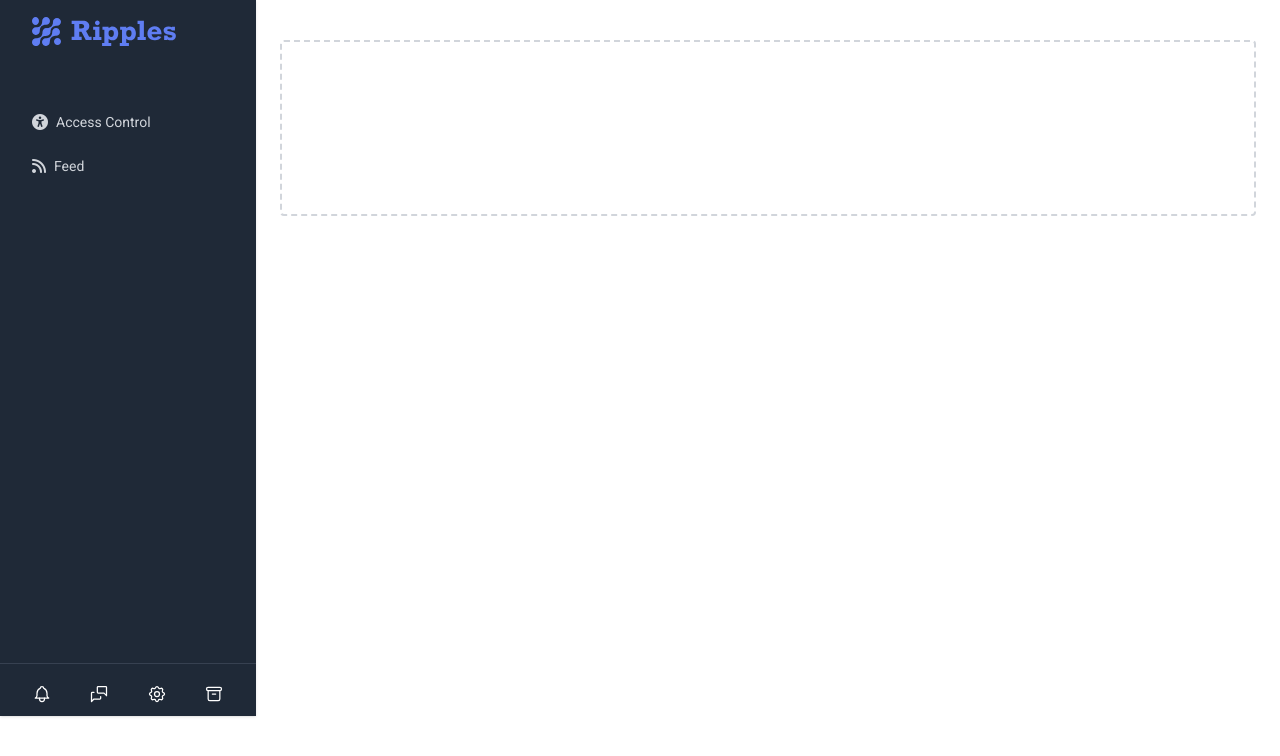
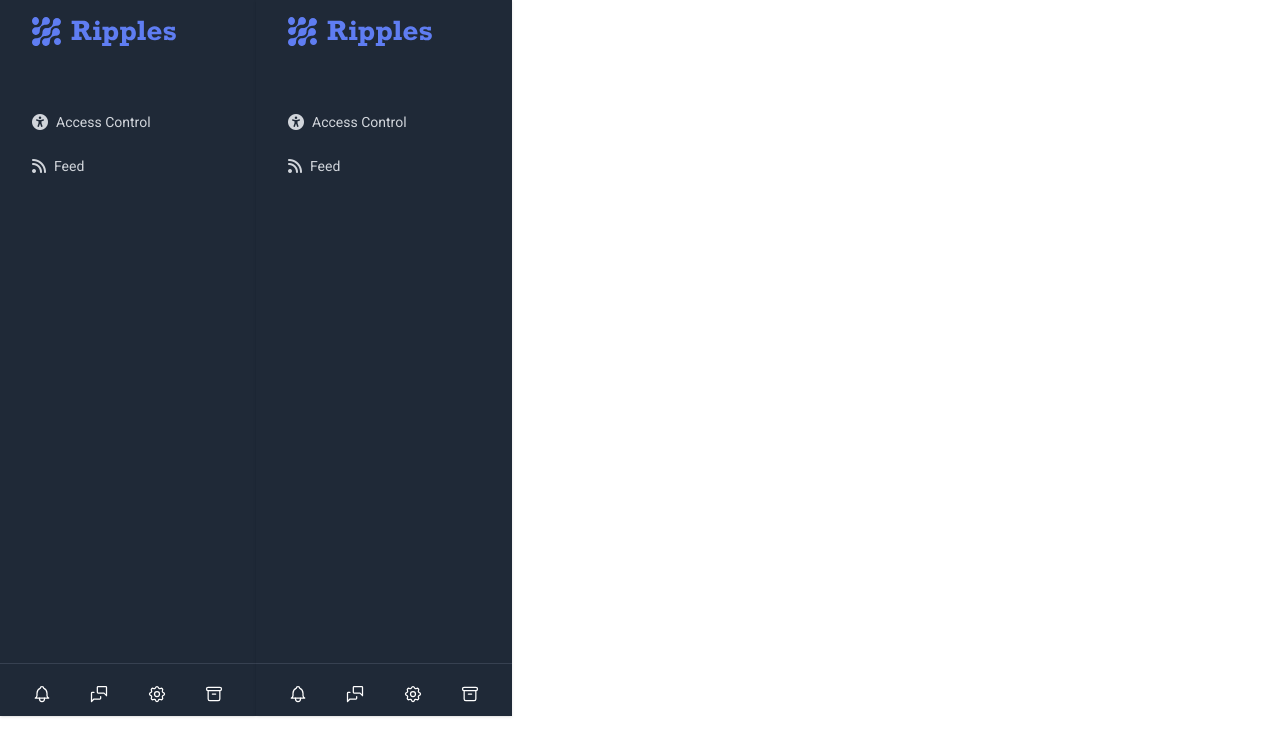
Before and after one commit to mumarqayyum051/angular-starter-sidebar-project, an Angular app: page / in a window 1280 px wide. Shown: the top 756 px of the page. Built offline with nearby package versions, Linux system fonts and the light colour scheme.

Commit message:
routing done

```diff
--- a/src/app/app-routing.module.ts
+++ b/src/app/app-routing.module.ts
@@ -7,6 +7,13 @@ const routes: Routes = [
     path: 'feed',
     loadChildren: () =>
       import('./modules/feed/feed.module').then((m) => m.FeedModule),
+  },
+  {
+    path: 'access-control',
+    loadChildren: () =>
+      import('./modules/access-control/access-control.module').then(
+        (m) => m.AccessControlModule
+      ),
   },
   {
     path: '',
--- a/src/app/app.component.html
+++ b/src/app/app.component.html
@@ -1 +1 @@
-<router-outlet></router-outlet>
+<app-layout></app-layout>
--- a/src/app/app.module.ts
+++ b/src/app/app.module.ts
@@ -5,6 +5,7 @@ import { AppRoutingModule } from './app-routing.module';
 import { AppComponent } from './app.component';
 import { BrowserAnimationsModule } from '@angular/platform-browser/animations';
 import { CoreModule } from './core/core.module';
+import { LayoutComponent } from './core/layout/layout.component';
 
 @NgModule({
   declarations: [AppComponent],
--- a/src/app/core/core.module.ts
+++ b/src/app/core/core.module.ts
@@ -1,10 +1,12 @@
 import { CommonModule } from '@angular/common';
 import { NgModule } from '@angular/core';
+import { SharedModule } from '../shared/shared.module';
 import { LayoutComponent } from './layout/layout.component';
 import { SidebarComponent } from './layout/sidebar/sidebar.component';
 
 @NgModule({
-  imports: [CommonModule],
+  imports: [CommonModule, SharedModule],
   declarations: [SidebarComponent, LayoutComponent],
+  exports: [LayoutComponent],
 })
 export class CoreModule {}
--- a/src/app/core/layout/layout.component.html
+++ b/src/app/core/layout/layout.component.html
@@ -1 +1,4 @@
-<app-sidebar></app-sidebar>
+<div class="layout">
+  <app-sidebar></app-sidebar>
+  <router-outlet></router-outlet>
+</div>
--- a/src/app/core/layout/layout.component.scss
+++ b/src/app/core/layout/layout.component.scss
@@ -0,0 +1,4 @@
+.layout {
+  display: flex;
+  min-height: 100vh;
+}
--- a/src/app/core/layout/sidebar/sidebar.component.html
+++ b/src/app/core/layout/sidebar/sidebar.component.html
@@ -22,6 +22,8 @@
       <ul class="mt-12">
         <li
           class="flex w-full justify-between text-gray-300 hover:text-gray-500 cursor-pointer items-center mb-6"
+          [routerLink]="['/access-control']"
+          routerLinkActive="router-link-active"
         >
           <div class="flex items-center">
             <i class="fa-solid fa-universal-access"></i>
@@ -30,6 +32,8 @@
         </li>
         <li
           class="flex w-full justify-between text-gray-300 hover:text-gray-500 cursor-pointer items-center mb-6"
+          [routerLink]="['/feed']"
+          routerLinkActive="router-link-active"
         >
           <div class="flex items-center">
             <i class="fa-solid fa-rss"></i>
@@ -202,7 +206,11 @@
         <li
           class="flex w-full justify-between text-gray-300 hover:text-gray-500 cursor-pointer items-center mb-6"
         >
-          <div class="flex items-center">
+          <div
+            class="flex items-center"
+            [routerLink]="['/access-control']"
+            routerLinkActive="router-link-active"
+          >
             <svg
               xmlns="http://www.w3.org/2000/svg"
               class="icon icon-tabler icon-tabler-grid"
@@ -226,6 +234,8 @@
         </li>
         <li
           class="flex w-full justify-between text-gray-300 hover:text-gray-500 cursor-pointer items-center mb-6"
+          [routerLink]="['/feed']"
+          routerLinkActive="router-link-active"
         >
           <div class="flex items-center">
             <svg
@@ -337,12 +347,4 @@
       </ul>
     </div>
   </div>
-  <!-- Sidebar ends -->
-  <!-- Remove class [ h-64 ] when adding a card block -->
-  <div class="container mx-auto py-10 h-64 md:w-4/5 w-11/12 px-6">
-    <!-- Remove class [ border-dashed border-2 border-gray-300 ] to remove dotted border -->
-    <div class="w-full h-full rounded border-dashed border-2 border-gray-300">
-      <!-- Place your content here -->
-    </div>
-  </div>
 </div>
--- /dev/null
+++ b/src/app/modules/access-control/access-control-routing.module.ts
@@ -0,0 +1,3 @@
+import { AccessControlComponent } from './access-control.component';
+
+export const Routes = [{ path: '', component: AccessControlComponent }];
--- a/src/app/modules/access-control/access-control.module.ts
+++ b/src/app/modules/access-control/access-control.module.ts
@@ -3,9 +3,10 @@ import { CommonModule } from '@angular/common';
 import { AccessControlComponent } from './access-control.component';
 import { SharedModule } from 'src/app/shared/shared.module';
 import { PermissionsComponent } from './permissions/permissions.component';
-
+import { RouterModule } from '@angular/router';
+import { Routes } from './access-control-routing.module';
 @NgModule({
-  imports: [CommonModule, SharedModule],
+  imports: [CommonModule, SharedModule, RouterModule.forChild(Routes)],
   declarations: [AccessControlComponent, PermissionsComponent],
 })
 export class AccessControlModule {}
```
Also changed, not shown: src/app/shared/shared.module.ts (+8 -1 lines).
